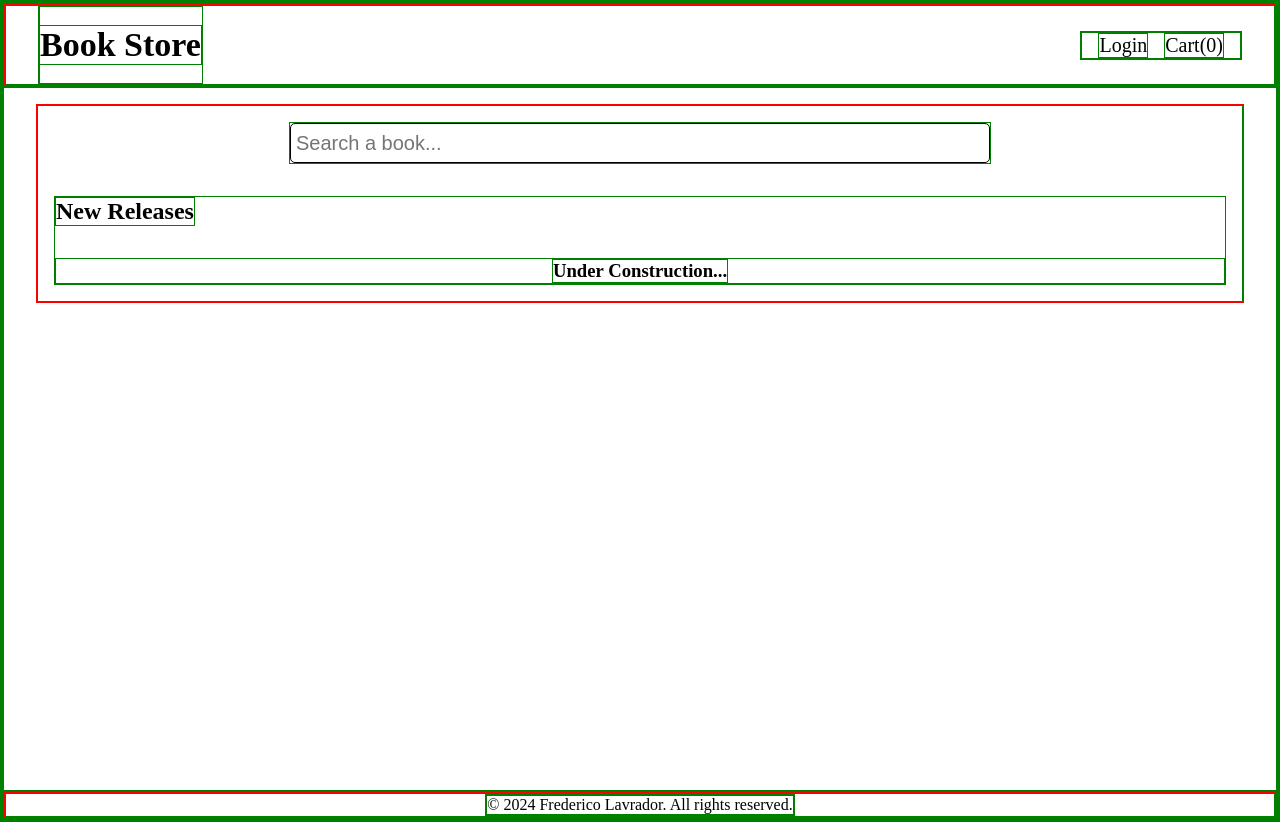
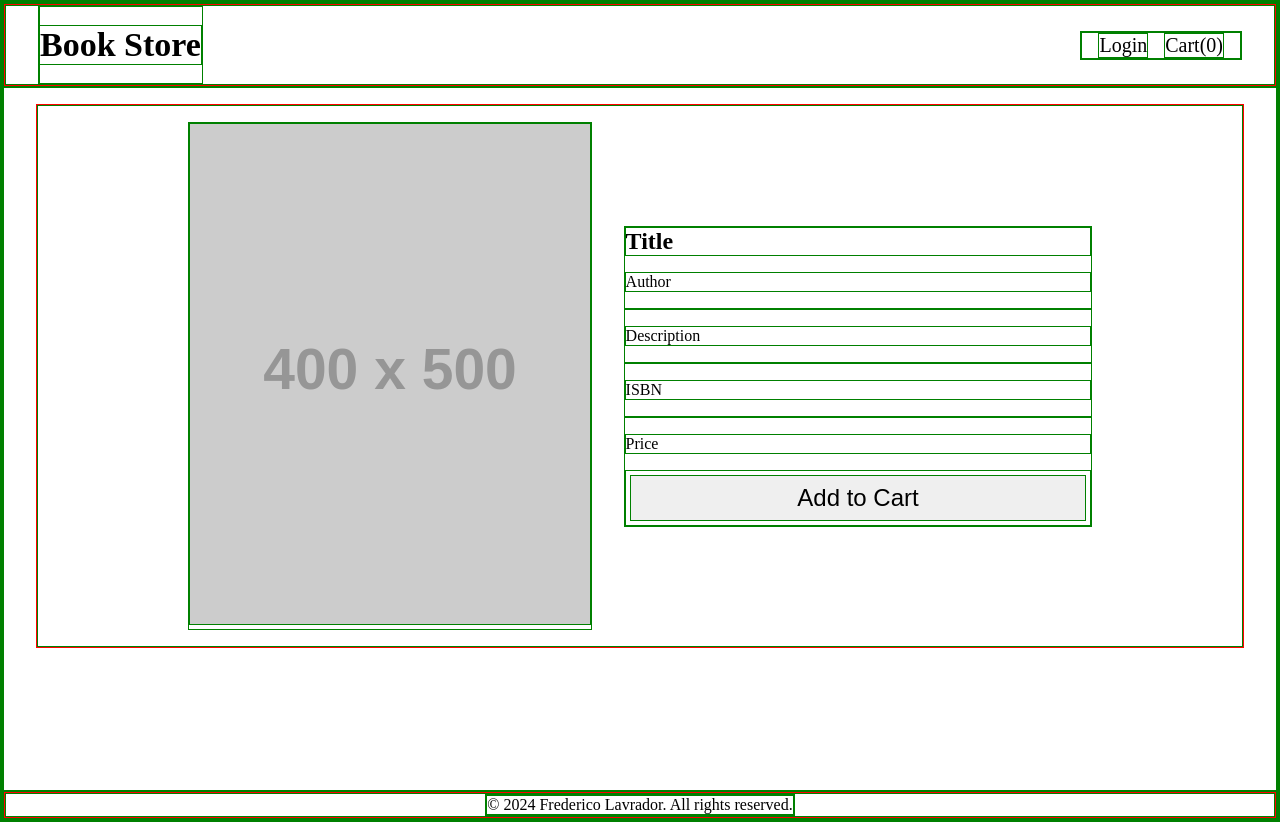
Before and after one commit to frederico-lavrador/Projecto-Final, a React (Vite) app in the folder frontend/: page / in a window 1280 px wide. Built offline with nearby package versions, Linux system fonts and the light colour scheme.

Commit message:
feat: added all frontend pages

```diff
--- a/frontend/src/App.jsx
+++ b/frontend/src/App.jsx
@@ -1,13 +1,16 @@
 import Header from './components/Header';
 import Home from './pages/Home/Home';
 import Footer from './components/Footer';
+import Register from './pages/Register/Register';
+import Login from './pages/Login/Login';
+import Book from './pages/Book/Book';
 
 function App() {
 
   return (
     <>
       <Header />
-      <Home/>
+      <Book/>
       <Footer />
     </>
   )
--- a/frontend/src/main.jsx
+++ b/frontend/src/main.jsx
@@ -4,6 +4,9 @@ import App from './App.jsx'
 
 import './index.css'
 import './pages/Home/home.css'
+import './pages/Register/register.css'
+import './pages/Login/login.css'
+import './pages/Book/book.css'
 
 ReactDOM.createRoot(document.getElementById('root')).render(
   <React.StrictMode>
--- /dev/null
+++ b/frontend/src/pages/Book/Book.jsx
@@ -0,0 +1,30 @@
+function Book() {
+
+    return (
+			<section id='book' className='book'>
+				<div className='container'>
+					<div className='book__wrapper'>
+						<div className='book__image'>
+							<img src='https://placehold.co/400x500' alt='' />
+						</div>
+						<div className='book__data'>
+							<h2>Title</h2>
+							<p>Author</p>
+							<hr />
+							<p>Description</p>
+							<hr />
+							<p>ISBN</p>
+							<hr />
+							<p>Price</p>
+							<div className='cart__button'>
+								<button>Add to Cart</button>
+							</div>
+						</div>
+					</div>
+				</div>
+			</section>
+		);
+
+}
+
+export default Book;
--- /dev/null
+++ b/frontend/src/pages/Book/book.css
@@ -0,0 +1,57 @@
+.book{
+
+    padding: 1rem 2rem;
+    margin: 0 auto;
+    min-height: 88vh;
+
+}
+
+.book__wrapper {
+
+    display: flex;
+    align-items: center;
+    justify-content: center;
+    gap: 2rem;
+    padding: 1rem;
+
+}
+
+.cart__image {
+
+    max-width: 400px;
+    max-height: 500px;
+
+}
+
+.cart__button {
+
+    display: flex;
+    align-items: center;
+    justify-content: center;
+    padding: .25rem;
+
+    && button{
+
+        width: 100%;
+        padding: .50rem;
+        font-size: 24px;
+    }
+
+}
+
+.book__data {
+
+    display: flex;
+    flex-direction: column;
+    align-items: left;
+    justify-content: center;
+    gap: 1rem;
+    width: 40%;
+
+    && hr{
+
+        width: 100%;
+
+    }
+
+}
--- a/frontend/src/pages/Home/home.css
+++ b/frontend/src/pages/Home/home.css
@@ -2,7 +2,7 @@
 
     padding: 1rem 2rem;
     margin: 0 auto;
-    min-height: 88vh;
+    min-height: 87vh;
     /** Fonts **/
 
 }
--- /dev/null
+++ b/frontend/src/pages/Login/Login.jsx
@@ -0,0 +1,28 @@
+function Login() {
+
+    return (
+			<section id='login' className='login'>
+				<div className='container'>
+					<div className='login__wrapper'>
+						<h2>Welcome!</h2>
+						<form className='login__form'>
+							<div>
+								<label>Username: </label>
+								<input type='text' className='form__username' required />
+							</div>
+							<div>
+								<label>Password: </label>
+								<input type='text' className='form__password' required />
+							</div>
+							<div className='login__button'>
+								<button type='submit'>Login</button>
+							</div>
+						</form>
+					</div>
+				</div>
+			</section>
+		);
+
+}
+
+export default Login;
--- /dev/null
+++ b/frontend/src/pages/Login/login.css
@@ -0,0 +1,68 @@
+.login{
+
+    padding: 1rem 2rem;
+    margin: 0 auto;
+    min-height: 87vh;
+
+}
+
+.login__wrapper{
+
+    display: flex;
+    flex-direction: column;
+    margin: 1rem 0;
+    padding: 0 5rem;
+    align-items: center;
+    justify-content: center;
+    min-height: 80vh;
+    gap: 2rem;
+
+    && h2{
+
+        font-size: 34px;
+
+    }
+
+}
+
+.login__form{
+
+    display: flex;
+    flex-direction: column;
+    gap: 1rem;
+
+    && div {
+
+        display: flex;
+        gap: 1rem;
+        justify-content: space-between;
+
+    }
+
+    && label {
+
+        font-size: 24px;
+
+    }
+
+    && input {
+
+        width: 300px;
+        font-size: 16px;
+        border: 2px solid #000000;
+        border-radius: 5px;
+        padding: 0rem 0.15rem;
+
+    }
+
+    && button {
+
+        font-size: 22px;
+        width: 200px;
+        align-self: center;
+        justify-self: center;
+        width: 100%;
+
+    }
+
+}
--- /dev/null
+++ b/frontend/src/pages/Register/Register.jsx
@@ -0,0 +1,32 @@
+function Register() {
+
+    return (
+        <section id='register' className='register'>
+            <div className='container'>
+                <div className='register__wrapper'>
+                    <h2>Sign up</h2>
+					<form className='register__form'>
+						<div>
+							<label>Username: </label>
+							<input type='text' className='form__username' required />
+                        </div>
+						<div>
+							<label>Email: </label>
+							<input type='email' className='form__email' required />
+                        </div>
+                        <div>
+                            <label>Password: </label>
+                            <input type="text" className="form__password" required />
+                        </div>
+                        <div className="register__button">
+                            <button type="submit">Register</button>
+                        </div>
+					</form>
+				</div>
+            </div>
+        </section>
+		);
+
+}
+
+export default Register;
--- /dev/null
+++ b/frontend/src/pages/Register/register.css
@@ -0,0 +1,68 @@
+.register{
+
+    padding: 1rem 2rem;
+    margin: 0 auto;
+    min-height: 87vh;
+
+}
+
+.register__wrapper{
+
+    display: flex;
+    flex-direction: column;
+    margin: 1rem 0;
+    padding: 0 5rem;
+    align-items: center;
+    justify-content: center;
+    min-height: 80vh;
+    gap: 2rem;
+
+    && h2{
+
+        font-size: 34px;
+
+    }
+
+}
+
+.register__form{
+
+    display: flex;
+    flex-direction: column;
+    gap: 1rem;
+
+    && div {
+
+        display: flex;
+        gap: 1rem;
+        justify-content: space-between;
+
+    }
+
+    && label {
+
+        font-size: 24px;
+
+    }
+
+    && input {
+
+        width: 300px;
+        font-size: 16px;
+        border: 2px solid #000000;
+        border-radius: 5px;
+        padding: 0rem 0.15rem;
+
+    }
+
+    && button {
+
+        font-size: 22px;
+        width: 200px;
+        align-self: center;
+        justify-self: center;
+        width: 100%;
+
+    }
+
+}
```
